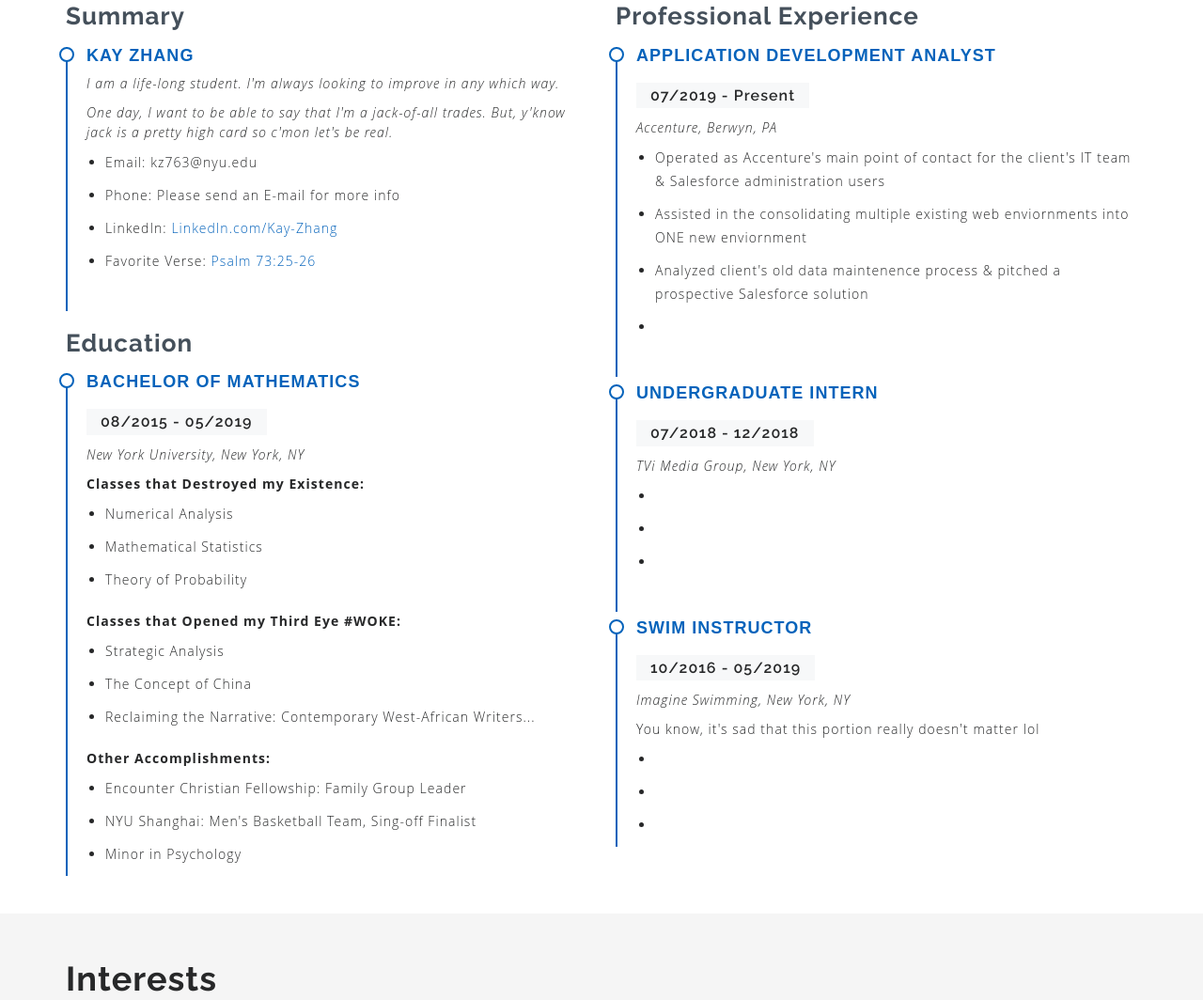
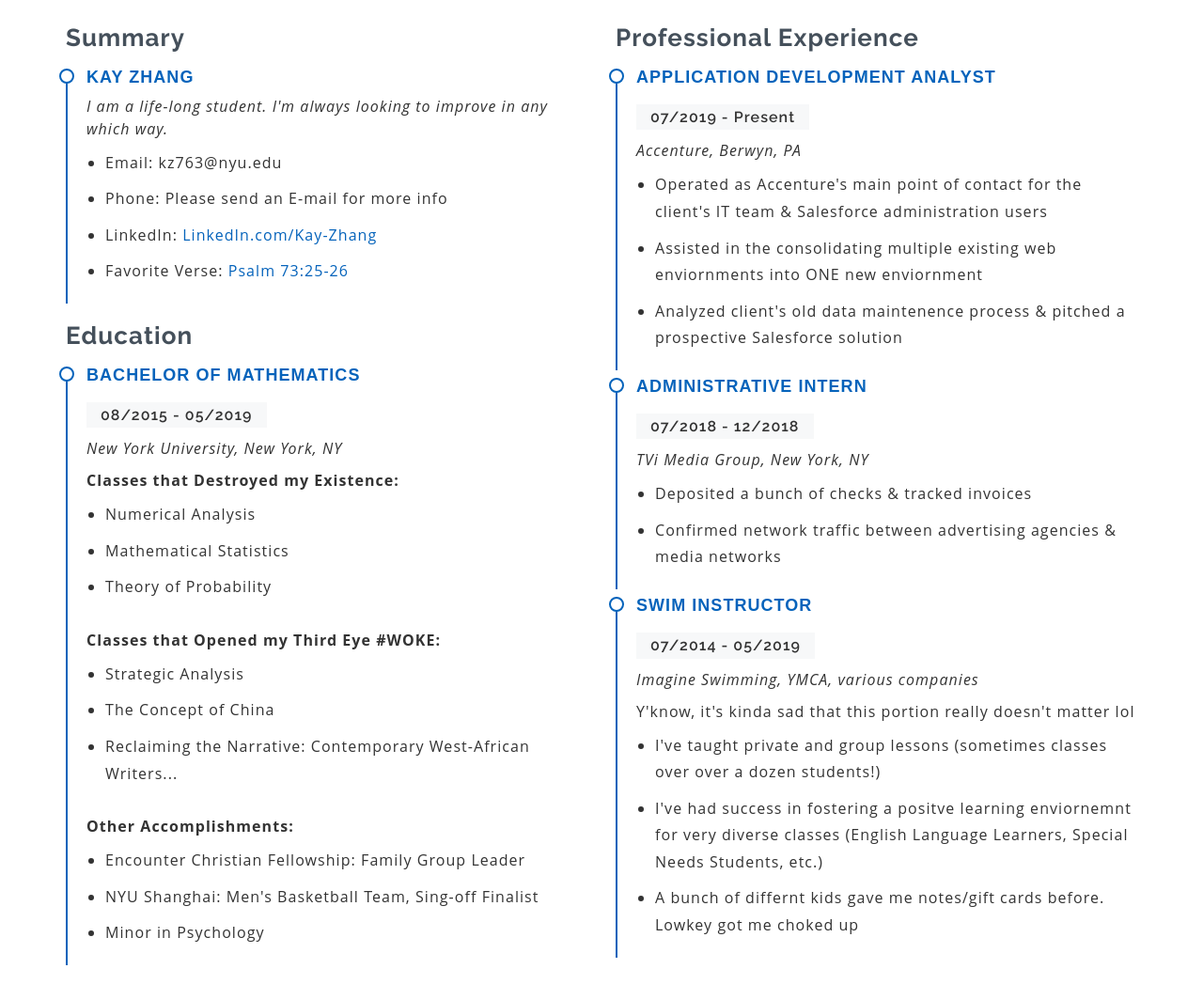
Before and after one commit to KayZhang34/KayZhang34.github.io, a plain HTML site: page index.html in a window 1280 px wide. Shown: the part 883-1947 px from the top of the page at 94% size. Drawn offline with Linux system fonts and the light colour scheme; files that its build step writes are made by us from their sources; files whose address does not match are found by name.

Commit message:
Font & css consolidations

```diff
--- a/css/style.css
+++ b/css/style.css
@@ -45,32 +45,26 @@
 
 	body {
 		font-family: "Raleway", Helvetica, Arial, sans-serif;
-		font-size: 14px;
 		font-weight: 200;
 		line-height: 1.7857;
-		letter-spacing: 0.075em;
 		color: #333333;
 		background-color: #fff;
+		letter-spacing: 0.075em;
 	}
 
 	a {
-		color: #000;
+		color: #0563bb;
 		-webkit-transition: all 0.2s ease-in-out;
 		-moz-transition: all 0.2s ease-in-out;
 		-ms-transition: all 0.2s ease-in-out;
 		-o-transition: all 0.2s ease-in-out;
 		transition: all 0.2s ease-in-out;
 	}
-
 	a:hover {
-		color: #000;
+		color: #067ded;
+		text-decoration: none;
 	}
 
-	a, a:hover, a:active, a:focus, button:focus {
-		outline: 0;
-		border: 0;
-		text-decoration: none;
-	}
 
 	#st-preloader {
 		background: #FFF;
@@ -81,23 +75,6 @@
 		top: 0;
 		z-index: 9999;
 	}
-	body {
-		font-family: "Open Sans", sans-serif;
-		color: #272829;
-	  }
-
-	  a {
-		color: #0563bb;
-	  }
-
-	  a:hover {
-		color: #067ded;
-		text-decoration: none;
-	  }
-
-	  h1, h2, h3, h4, h5, h6 {
-		font-family: "Raleway", sans-serif;
-	  }
 
 	p {
 		line-height: 1.5;
@@ -387,7 +364,7 @@
 # Resume
 --------------------------------------------------------------*/
 #resume{
-	padding: 30px 0;
+	padding: 50px 0;
 	overflow: hidden;
 }
 
@@ -430,6 +407,8 @@
 
 .resume-header p {
   margin-bottom: 0;
+  font-size: 16px;
+  font-weight: 400;
 }
 
 .resume .resume-title {
@@ -441,7 +420,7 @@
 }
 
 .resume .resume-item {
-	padding: 0 0 20px 20px;
+	padding: 0 0 0px 20px;
 	margin-top: -2px;
 	border-left: 2px solid #0563bb;
 	position: relative;
@@ -466,12 +445,26 @@
 	margin-bottom: 10px;
 }
 
+.resume .resume-item p{
+	font-size: 16px;
+	font-family: "Open Sans", sans-serif;
+	margin-bottom: 10px;
+	font-weight: 400;
+}
+
 .resume .resume-item ul {
+	padding-bottom: 10px;
 	padding-left: 20px;
+	font-size: 16px;
+	font-family: "Open Sans", sans-serif;
+	font-weight: 400;
 }
 
 .resume .resume-item ul li {
 	padding-bottom: 10px;
+	font-size: 16px;
+	font-family: "Open Sans", sans-serif;
+	font-weight: 400;
 }
 
 .resume .resume-item:last-child {
--- a/index.html
+++ b/index.html
@@ -53,7 +53,7 @@
 				    	<span class="icon-bar"></span>
 				    	<span class="icon-bar"></span>
 					</button>
-					<a class="logo" href="index_testing.html">[Logo]</a>
+					<a class="logo" href="https://kayzhang34.github.io/">[Logo]</a>
 					<a href="https://www.linkedin.com/in/kay-zhang-38a354152/"><i class="fa fa-linkedin-square"></i></a>
 					<a href="https://www.youtube.com/channel/UCIBQvfb5L7SxgQNSkj1w17w"><i class="fa fa-youtube-play"></i></a>
 					<a href="https://www.instagram.com/animegainz/"><i class="fa fa-instagram"></i></a>
@@ -144,7 +144,6 @@
 			  <div class="resume-item pb-0">
 				<h4>Kay Zhang</h4>
 				<p><em>I am a life-long student. I'm always looking to improve in any which way.</em></p>
-				<p><em>One day, I want to be able to say that I'm a jack-of-all trades. But, y'know jack is a pretty high card so c'mon let's be real.</em></p>
 				<ul>
 					<li>Email: kz763@nyu.edu</li>
 					<li>Phone: Please send an E-mail for more info</li>
@@ -188,28 +187,26 @@
 				  <li>Operated as Accenture's main point of contact for the client's IT team & Salesforce administration users</li>
 				  <li>Assisted in the consolidating multiple existing web enviornments into ONE new enviornment</li>
 				  <li>Analyzed client's old data maintenence process & pitched a prospective Salesforce solution</li>
-				  <li></li>
 				</ul>
 			  </div>
 			  <div class="resume-item">
-				<h4>Undergraduate Intern</h4>
+				<h4>Administrative Intern</h4>
 				<h5>07/2018 - 12/2018</h5>
 				<p><em>TVi Media Group, New York, NY</em></p>
 				<ul>
-				  <li></li>
-				  <li></li>
-				  <li></li>
+				  <li>Deposited a bunch of checks & tracked invoices</li>
+				  <li>Confirmed network traffic between advertising agencies & media networks</li>
 				</ul>
 			  </div>
 			  <div class="resume-item">
 				<h4>Swim Instructor</h4>
-				<h5>10/2016 - 05/2019</h5>
-				<p><em>Imagine Swimming, New York, NY</em></p>
-				<p>You know, it's sad that this portion really doesn't matter lol</p>
+				<h5>07/2014 - 05/2019</h5>
+				<p><em>Imagine Swimming, YMCA, various companies</em></p>
+				<p>Y'know, it's kinda sad that this portion really doesn't matter lol</p>
 				<ul>
-				  <li></li>
-				  <li></li>
-				  <li></li>
+					<li>I've taught private and group lessons (sometimes classes over over a dozen students!)</li>
+					<li>I've had success in fostering a positve learning enviornemnt for very diverse classes (English Language Learners, Special Needs Students, etc.)</li>
+					<li>A bunch of differnt kids gave me notes/gift cards before. Lowkey got me choked up</li>
 				</ul>
 			  </div>
 			</div>
@@ -536,6 +533,7 @@
 							<p>Favorite Album: <i>To Pimp a Butterfly</i> - Kendrick Lamar</p>
 							<p>Favorite Game: <i>Super Smash Bros. Melee</i></p>
 							<p>Favorite Song (currently): <!--a href="https://youtu.be/4-ojzoDAfvY" ></a-->"We Think Too Much" - Lil Peep</p>
+							<br>
 						<a href="blog.html" class="btn btn-send">More Opinions? Here's my blog</a>
 					</div>
 				</div>
```
